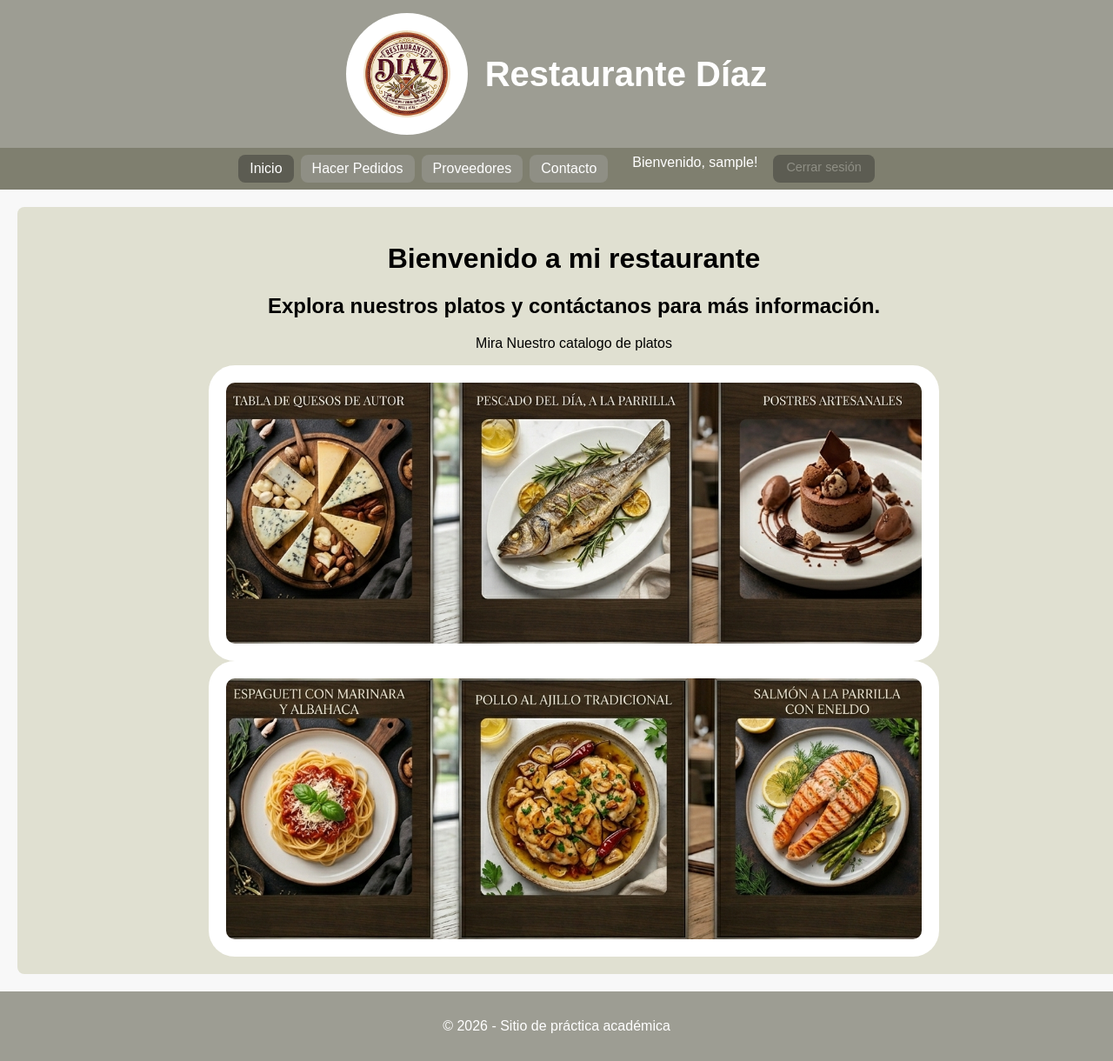
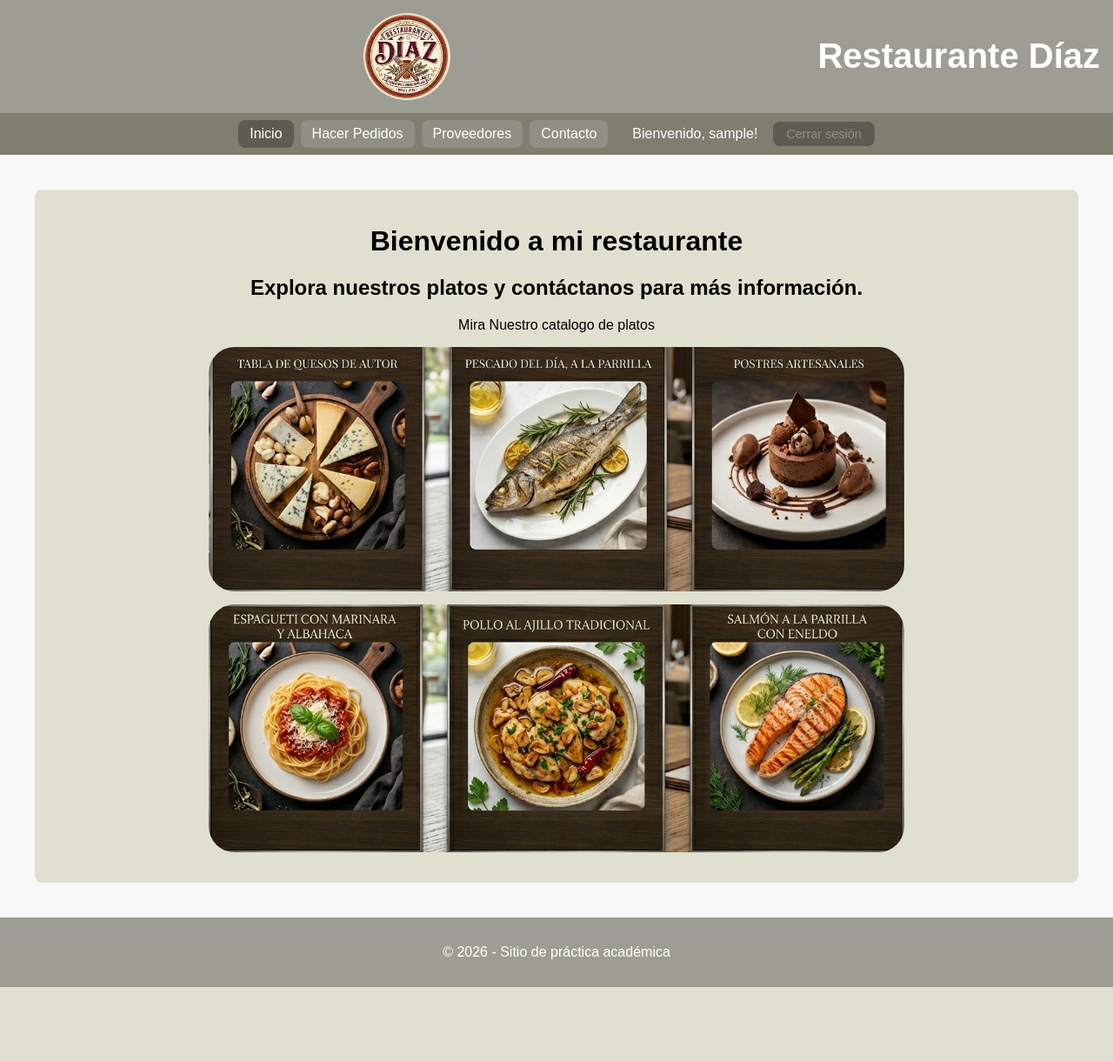
Before and after one commit to LowerCypress/restaurante, a Flask app: page / in a window 1280 px wide. Shown: the whole page at 87% size. After the commit the page ends 1135 px from the top, so only its background shows below. Run offline with Flask 3, Linux system fonts and the light colour scheme; a user stored in the database is signed in.

Commit message:
prueba n5

```diff
--- a/app.py
+++ b/app.py
@@ -6,7 +6,7 @@ from paginas import create_app
 app = create_app()
 app.secret_key = 'cambiar_esta_clave'
 
-    # ---------------------------------------
+# ---------------------------------------
 # Login y Logout
 # ---------------------------------------
 
--- a/paginas/__init__.py
+++ b/paginas/__init__.py
@@ -11,7 +11,8 @@ import os
 def create_app():
     #'..'
     template_dir = os.path.abspath(os.path.join(os.path.dirname(__file__),'..', 'templates'))
-    app = Flask(__name__, template_folder=template_dir)
+    static_dir = os.path.abspath(os.path.join(os.path.dirname(__file__),'..', 'static'))
+    app = Flask(__name__, template_folder=template_dir, static_folder=static_dir)
     app.register_blueprint(inicio_bp)
     app.register_blueprint(contact_bp)
     app.register_blueprint(shop_bp)
--- a/static/style.css
+++ b/static/style.css
@@ -0,0 +1,73 @@
+body {
+        font-family: Arial, sans-serif;
+        margin: 0;
+        padding: 0;
+        background-color: #f8f8f8;
+    }
+header {
+        background-color: #9D9D93;
+        color: white;
+        }
+
+nav {
+        display: flex;
+        justify-content: center;
+        align-items: center;
+        gap: 8px;
+        background-color: #7f7f6f;
+        padding: 8px 0;
+    }
+
+nav a {
+        color: white;
+        text-decoration: none;
+        padding: 7px 13px;
+        border-radius: 8px;
+        background-color: #8f8f85;
+        transition: background-color 0.2s ease;
+     }
+
+nav a:hover,
+nav a.active {
+        background-color: #5c5c52;
+    }
+
+main {
+        padding: 20px;
+    }
+
+div.full-width {
+        font-family: Arial, sans-serif; /* Tenías font-style, lo correcto para la fuente es font-family */
+        max-width: 1200px;             /* Le da un límite sano al ancho en pantallas grandes */
+        margin: 20px auto;             /* Lo centra perfectamente en la pantalla */
+        background-color: #e0e0d1;
+        padding: 20px;
+        border-radius: 8px;
+        box-sizing: border-box;
+        text-align: center;             /* Centra el texto dentro del div */
+    }
+div.full-width img {
+    max-width: 100%;
+    height: auto;
+    display: block;
+    margin: 15px auto;
+}
+img {
+   max-width: 100%;
+   height: auto;
+   display: block;
+   margin: 0 auto; /* Asegura el centrado de las imágenes del catálogo */
+}
+
+div.card-body {
+        background-color: #e0e0d1;
+        padding: 20px;
+        border-radius: 8px;
+        margin-bottom: 20px;
+    }
+.footer {
+        background-color: #9D9D93;
+        color: white;
+        text-align: center;
+        padding: 15px;
+        }
--- a/templates/base.html
+++ b/templates/base.html
@@ -6,73 +6,7 @@
     <meta http-equiv="X-UA-Compatible" content="IE=edge">
     <meta name="viewport" content="width=device-width, initial-scale=1.0">
     <title>{% block title %}Restaurante{% endblock %}</title>
-    <style>
-        body {
-            font-family: Arial, sans-serif;
-            margin: 0;
-            padding: 0;
-            background-color: #f8f8f8;
-        }
-
-        header {
-            background-color: #9D9D93;
-            color: white;
-            padding: 7px 13px;
-            text-align: center;
-        }
-
-        nav {
-            display: flex;
-            justify-content: center;
-            gap: 8px;
-            background-color: #7f7f6f;
-            padding: 8px 0;
-        }
-
-        nav a {
-            color: white;
-            text-decoration: none;
-            padding: 7px 13px;
-            border-radius: 8px;
-            background-color: #8f8f85;
-            transition: background-color 0.2s ease;
-        }
-
-        nav a:hover,
-        nav a.active {
-            background-color: #5c5c52;
-        }
-
-        main {
-
-            padding: 20px;
-        }
-        div.full-width {
-            font-style: Arial, sans-serif;
-            width: 100%;
-                background-color: #e0e0d1;
-                padding: 20px;
-                border-radius: 8px;
-
-        }
-        img {
-            background: #ffffff;
-            padding: 20px;
-        }
-
-        div.card-body {
-            background-color: #e0e0d1;
-            padding: 20px;
-            border-radius: 8px;
-            margin-bottom: 20px;
-        }
-        .footer {
-            background-color: #9D9D93;
-            color: white;
-            text-align: center;
-            padding: 15px;
-        }
-    </style>
+    <link rel="stylesheet" href="{{ url_for('static', filename='style.css') }}">
 </head>
 
 <body>
@@ -118,17 +52,17 @@
             <h1><center><strong>Bienvenido a mi restaurante</strong></center></h1>
             <h2><center>Explora nuestros platos y contáctanos para más información.</center></h2>
             <p><center>Mira Nuestro catalogo de platos</center></p>
-            <img src="{{ url_for('static', filename='images/234.png') }}"
+           <img src="{{ url_for('static', filename='images/234.png') }}"
              alt="Imagen de un restaurante"
              width="800"
              height="300"
-             style="display: block; margin: 0 auto; border-radius: 30px; object-fit: cover;">
-            <img src="{{ url_for('static', filename='images/235.png') }}"
+             style="border-radius: 30px; object-fit: cover;">
+
+        <img src="{{ url_for('static', filename='images/235.png') }}"
              alt="Imagen de un restaurante"
              width="800"
              height="300"
-             style="display: block; margin: 0 auto; border-radius: 30px; object-fit: cover;">
-
+             style="border-radius: 30px; object-fit: cover;">
 
         </div>
         {% endblock %}
@@ -139,6 +73,3 @@
 </body>
 
 </html>
-
-
-</html>
```
